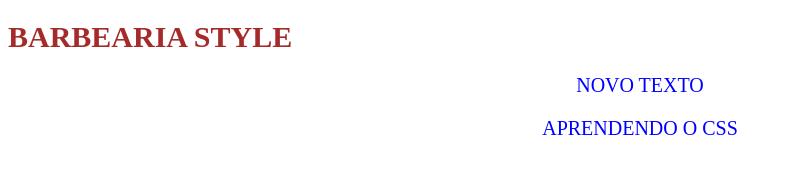
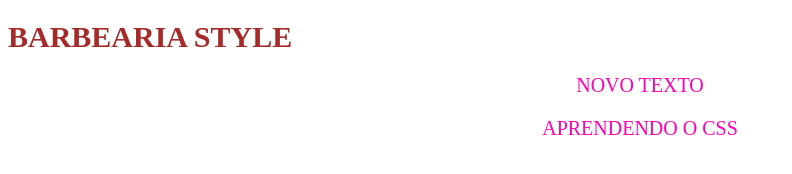
Before and after one commit to menezesmarcio/menezes, a plain HTML site: page index.html in a window 1280 px wide. Shown: the whole page, without its empty margins (0-792 px from the left). Drawn offline with Linux system fonts and the light colour scheme.

Commit message:
troca cor

```diff
--- a/style.css
+++ b/style.css
@@ -1,5 +1,5 @@
 p {
-    color:blue;
+    color:rgb(255, 0, 179);
     font-size: 20px;
     text-align: center;
 }
```
